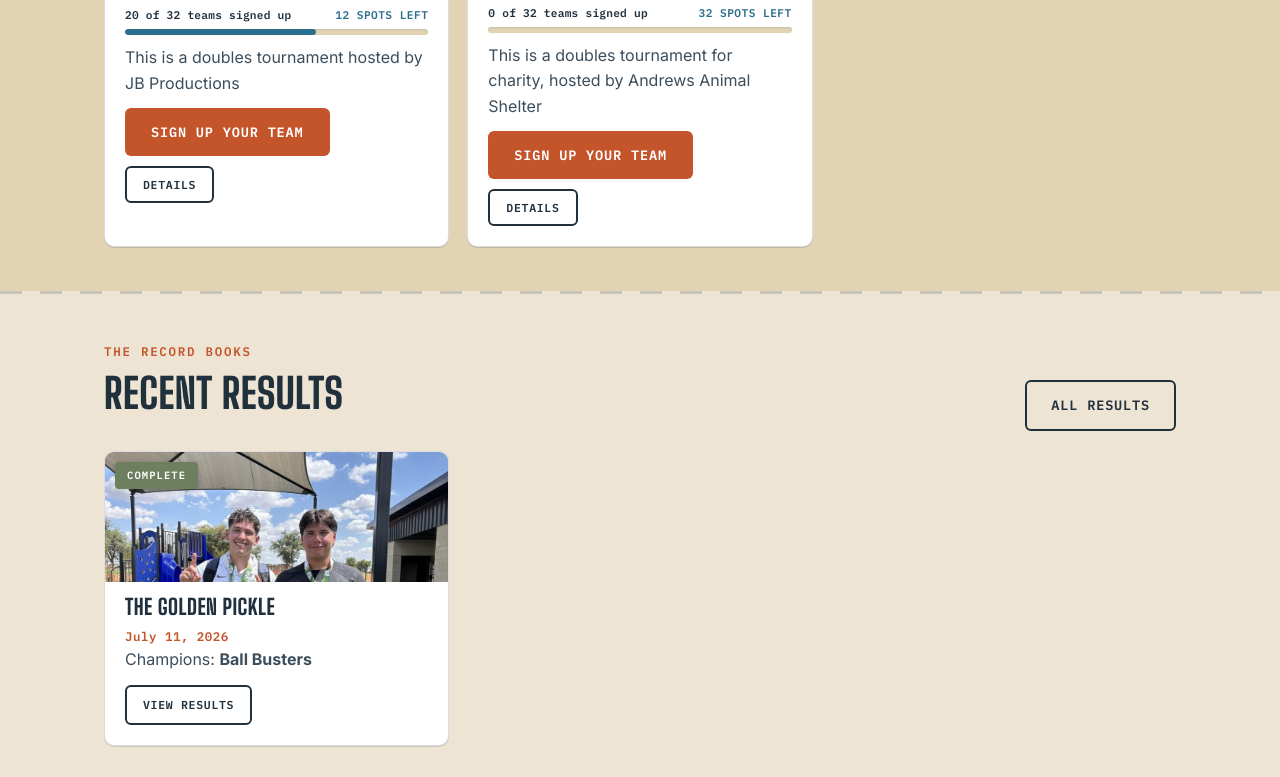
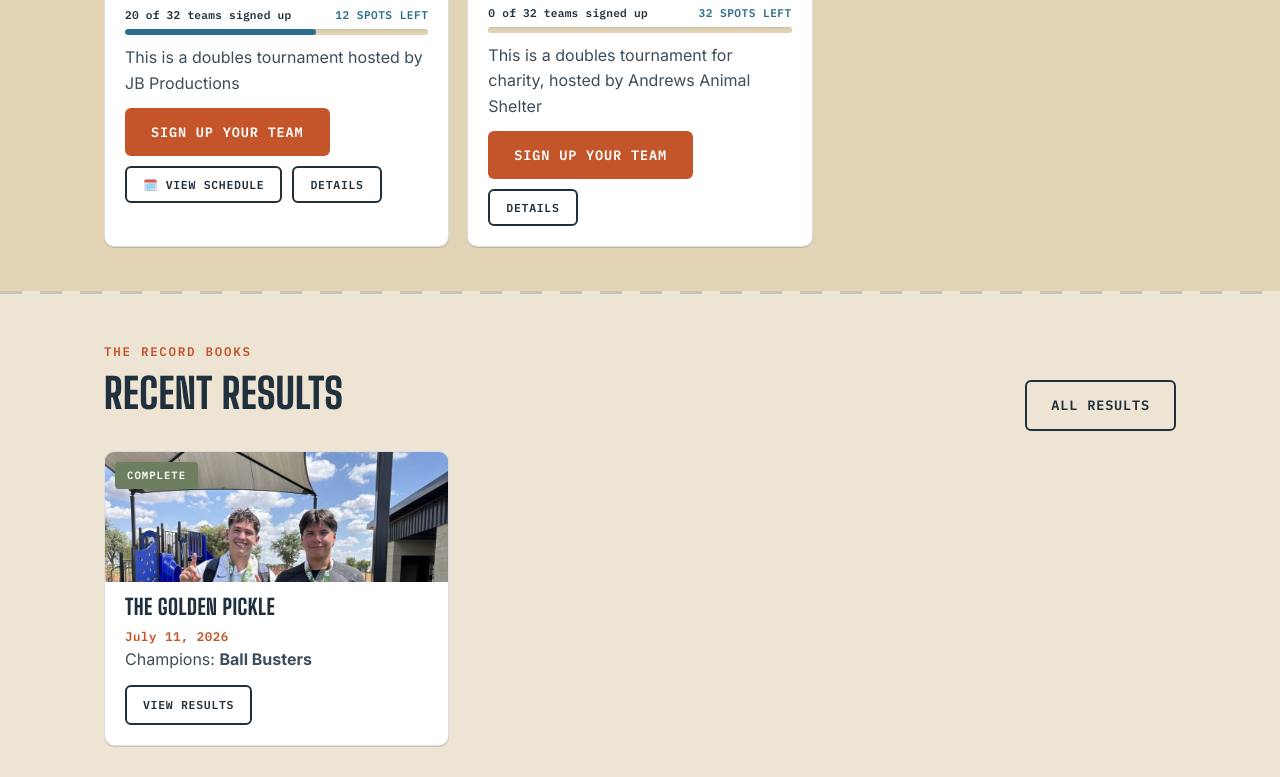
Before and after one commit to zorahiscool/atxpickleball, a plain HTML site: page index.html in a window 1280 px wide. Shown: the part 1463-2240 px from the top of the page. Drawn offline with Linux system fonts and the light colour scheme.

Commit message:
Add files via upload

```diff
--- a/assets/css/style.css
+++ b/assets/css/style.css
@@ -575,6 +575,7 @@ table.schedule-table td:first-child {
   width: 1%;
 }
 .schedule-vs { font-family: var(--font-mono); font-size: 0.72rem; color: var(--ink-soft); margin: 0 6px; }
+.schedule-team-name { color: var(--ink-soft); font-size: 0.88em; }
 
 /* ---------- about / how-it-works ---------- */
 .steps { display: grid; grid-template-columns: repeat(auto-fit, minmax(220px, 1fr)); gap: 20px; margin-top: 6px; }
--- a/assets/js/data.js
+++ b/assets/js/data.js
@@ -138,38 +138,62 @@ const TOURNAMENTS = [
 
     // ---- FIRST-ROUND SCHEDULE -------------------------------------
     // Shows up as a "First-Round Schedule" section in this tournament's
-    // pop-up. See HOW-TO-UPDATE.md for how to edit this for next time.
+    // pop-up (and there's a "View Schedule" button on the card that jumps
+    // straight to it). See HOW-TO-UPDATE.md for how to edit this for next
+    // time. Each side of a match can be a plain string, or
+    // { players: "...", teamName: "..." } to show real names with the
+    // team name in parentheses.
     schedule: {
       note: "First-round matchups only — after that, follow your bracket on Scoreholio for your next match and court.",
       rounds: [
         {
           time: "8:45 AM",
           matches: [
-            { court: 1, team1: "Tickle My Pickle", team2: "Joe Barnes / Bryce Vasquez" },
-            { court: 2, team1: "Selena Martinez / Aaron Wiederstein", team2: "Hayden Loewen / Corbyn Neufeld" },
-            { court: 3, team1: "JB Productions", team2: "Pickle Ticklers" }
+            { court: 1,
+              team1: { players: "JP Espinosa & Marc Espinosa", teamName: "Tickle My Pickle" },
+              team2: { players: "Joe Barnes & Bryce Vasquez", teamName: null } },
+            { court: 2,
+              team1: { players: "Selena Martinez & Aaron Wiederstein", teamName: null },
+              team2: { players: "Hayden Loewen & Corbyn Neufeld", teamName: null } },
+            { court: 3,
+              team1: { players: "Angel Ramos & Angel Flores", teamName: "Angel x2" },
+              team2: { players: "Brycen Diaz & Juan Hernandez", teamName: "Pickle Ticklers" } }
           ]
         },
         {
           time: "9:25 AM",
           matches: [
-            { court: 1, team1: "Cedar Recker / Rylan Reames", team2: "Angel x2" },
-            { court: 2, team1: "Ballhards", team2: "Slept On" },
-            { court: 3, team1: "Dinkin Divas", team2: "Team Delgado" }
+            { court: 1,
+              team1: { players: "Justin Bailey & Jordyn Bailey", teamName: "JB Productions" },
+              team2: { players: "Xavior Kidd & Justin Moore", teamName: "Slept On" } },
+            { court: 2,
+              team1: { players: "Cedar Recker & Rylan Reames", teamName: null },
+              team2: { players: "Danny Delgado & Joshua Delgado", teamName: "Team Delgado" } },
+            { court: 3,
+              team1: { players: "Julian Mancillas & Gehrig Morris", teamName: "Ballhards" },
+              team2: { players: "Milo Sellers & Dax Morgan", teamName: null } }
           ]
         },
         {
           time: "10:05 AM",
           matches: [
-            { court: 1, team1: "Moose and Ashur", team2: "Milo Sellers / Dax Morgan" },
-            { court: 2, team1: "PFPB", team2: "Cole Ivison / Nomar Gomez" },
-            { court: 3, team1: "Shake n Bake", team2: "Court Crushers" }
+            { court: 1,
+              team1: { players: "Vicki Townsend & Holly Conyers", teamName: "Dinkin Divas" },
+              team2: { players: "Cole Ivison & Nomar Gomez", teamName: null } },
+            { court: 2,
+              team1: { players: "Ashur Tellez & John Brus", teamName: "Moose and Ashur" },
+              team2: { players: "Annika Armendariz & Connor Hendricks", teamName: "Court Crushers" } },
+            { court: 3,
+              team1: { players: "Maverick Torres & Eddie Herrera", teamName: "PFPB" },
+              team2: { players: "Luii & Servando Olivas", teamName: "Surfers" } }
           ]
         },
         {
           time: "10:45 AM",
           matches: [
-            { court: 1, team1: "Surfers", team2: "Trace Garcia / Jace Mcgrough" }
+            { court: 1,
+              team1: { players: "Daniel Montoya & Jonathan Figueroa", teamName: "Shake n Bake" },
+              team2: { players: "Trace Garcia & Jace Mcgrough", teamName: null } }
           ]
         }
       ]
--- a/assets/js/main.js
+++ b/assets/js/main.js
@@ -321,6 +321,7 @@ function renderCardGrid(mount, list) {
         <p>${escapeHtml(t.description || "")}</p>
         <div class="card-actions">
           ${signupButtonHtml(t)}
+          ${hasSchedule(t) ? `<button type="button" class="btn btn-outline btn-small js-view-schedule">🗓️ View Schedule</button>` : ""}
           <button type="button" class="btn btn-outline btn-small js-view-details">Details</button>
         </div>
       </article>
@@ -347,9 +348,17 @@ function renderCardGrid(mount, list) {
     const detailsBtn = card.querySelector(".js-view-details");
     if (detailsBtn) detailsBtn.addEventListener("click", () => openTournamentModal(t));
 
+    const scheduleBtn = card.querySelector(".js-view-schedule");
+    if (scheduleBtn) scheduleBtn.addEventListener("click", () => openTournamentModal(t, { scrollToSchedule: true }));
+
     const embedBtn = card.querySelector(".js-card-signup-embed");
     if (embedBtn) embedBtn.addEventListener("click", () => openTournamentModal(t, { showEmbed: true }));
   });
+}
+
+// True if a tournament has at least one scheduled match to show.
+function hasSchedule(t) {
+  return !!(t.schedule && t.schedule.rounds && t.schedule.rounds.length);
 }
 
 // Builds the pop-up content for a single tournament: name, quick facts, a
@@ -400,8 +409,11 @@ function buildTournamentModalHtml(t) {
 
 // Renders the "First-Round Schedule" block inside a tournament's pop-up,
 // built from the optional `schedule` field in data.js (see HOW-TO-UPDATE.md).
-// Returns "" if the tournament has no schedule set, so this can always be
-// dropped into the modal HTML unconditionally.
+// Each match's team1/team2 can be a plain string, or an object like
+// { players: "Jane D. & Sam R.", teamName: "Kitchen Crashers" } to show the
+// actual players' names with their team name in parentheses. Returns "" if
+// the tournament has no schedule set, so this can always be dropped into
+// the modal HTML unconditionally.
 function scheduleHtml(schedule) {
   if (!schedule || !schedule.rounds || !schedule.rounds.length) return "";
 
@@ -415,7 +427,7 @@ function scheduleHtml(schedule) {
           ${r.matches.map(m => `
             <tr>
               <td>Court ${escapeHtml(String(m.court))}</td>
-              <td>${escapeHtml(m.team1)}<span class="schedule-vs">vs</span>${escapeHtml(m.team2)}</td>
+              <td>${scheduleEntryHtml(m.team1)}<span class="schedule-vs">vs</span>${scheduleEntryHtml(m.team2)}</td>
             </tr>
           `).join("")}
         </tbody>
@@ -424,12 +436,23 @@ function scheduleHtml(schedule) {
   `).join("");
 
   return `
-    <div class="modal-schedule">
+    <div class="modal-schedule" id="modal-schedule-section">
       <h3 class="modal-schedule-title">🗓️ First-Round Schedule</h3>
       ${note}
       ${rounds}
     </div>
   `;
+}
+
+// Formats one side of a match. Accepts either a plain string (just shown
+// as-is) or { players, teamName } to show the players' real names with
+// their team name in parentheses, e.g. "Jane D. & Sam R. (Kitchen Crashers)".
+function scheduleEntryHtml(entry) {
+  if (!entry) return "";
+  if (typeof entry === "string") return escapeHtml(entry);
+  const players = escapeHtml(entry.players || "");
+  const teamName = entry.teamName ? ` <span class="schedule-team-name">(${escapeHtml(entry.teamName)})</span>` : "";
+  return `${players}${teamName}`;
 }
 
 function openTournamentModal(t, opts) {
@@ -448,6 +471,13 @@ function openTournamentModal(t, opts) {
     if (opts.showEmbed) {
       embed.style.display = "block";
       toggleBtn.textContent = "Hide Form ↑";
+    }
+  }
+
+  if (opts.scrollToSchedule) {
+    const section = overlay.querySelector("#modal-schedule-section");
+    if (section) {
+      setTimeout(() => section.scrollIntoView({ behavior: "smooth", block: "start" }), 320);
     }
   }
 }
```
Also changed, not shown: 1 other file.
